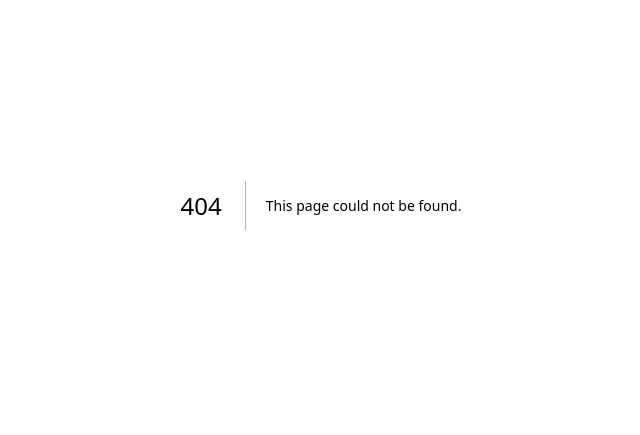
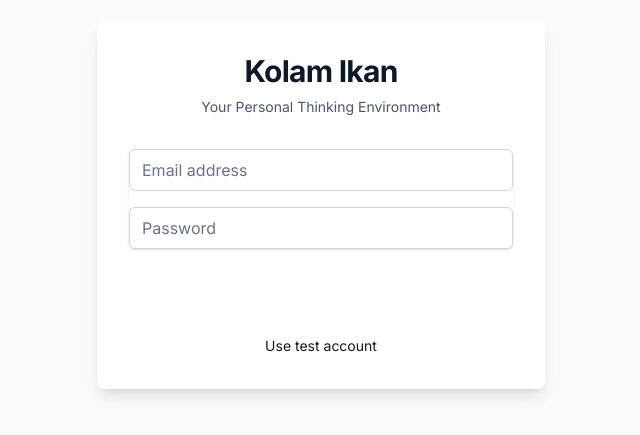
Before and after one commit to adittamavincent/kolam-ikan, a Next.js app: page /login in a window 1280 px wide. Before the commit this address had no page. Shown: the part 195-630 px from the top of the page, without its empty margins (319-959 px from the left). Built offline with nearby package versions, Linux system fonts and the light colour scheme; no server answers.

Commit message:
feat(auth): add authentication layout and login page
- Create main layout that redirects unauthenticated users to login
- Add useAuth hook for client-side auth state management
- Implement login page with email/password authentication
- Include test user functionality for easier development testing

```diff
--- /dev/null
+++ b/src/app/(auth)/login/page.tsx
@@ -0,0 +1,118 @@
+"use client";
+
+import { useState } from "react";
+import { useRouter } from "next/navigation";
+import { createClient } from "@/lib/supabase/client";
+
+export default function LoginPage() {
+  const [email, setEmail] = useState("");
+  const [password, setPassword] = useState("");
+  const [loading, setLoading] = useState(false);
+  const [error, setError] = useState("");
+  const router = useRouter();
+  const supabase = createClient();
+
+  const handleLogin = async (e: React.FormEvent) => {
+    e.preventDefault();
+    setLoading(true);
+    setError("");
+
+    const { error } = await supabase.auth.signInWithPassword({
+      email,
+      password,
+    });
+
+    if (error) {
+      setError(error.message);
+      setLoading(false);
+    } else {
+      router.push("/");
+      router.refresh();
+    }
+  };
+
+  // Quick test user login
+  const loginAsTestUser = async () => {
+    setEmail("test@kolamikan.local");
+    setPassword("KolamTest2026!");
+    // Will trigger form submission
+  };
+
+  return (
+    <div className="flex min-h-screen items-center justify-center bg-gray-50">
+      <div className="w-full max-w-md space-y-8 rounded-lg bg-white p-8 shadow-lg">
+        <div>
+          <h2 className="text-center text-3xl font-bold tracking-tight text-gray-900">
+            Kolam Ikan
+          </h2>
+          <p className="mt-2 text-center text-sm text-gray-600">
+            Your Personal Thinking Environment
+          </p>
+        </div>
+
+        <form className="mt-8 space-y-6" onSubmit={handleLogin}>
+          {error && (
+            <div className="rounded-md bg-red-50 p-4">
+              <p className="text-sm text-red-800">{error}</p>
+            </div>
+          )}
+
+          <div className="space-y-4 rounded-md shadow-sm">
+            <div>
+              <label htmlFor="email" className="sr-only">
+                Email address
+              </label>
+              <input
+                id="email"
+                name="email"
+                type="email"
+                autoComplete="email"
+                required
+                value={email}
+                onChange={(e) => setEmail(e.target.value)}
+                className="relative block w-full rounded-md border border-gray-300 px-3 py-2 text-gray-900 placeholder-gray-500 focus:z-10 focus:border-primary-500 focus:outline-none focus:ring-primary-500"
+                placeholder="Email address"
+              />
+            </div>
+            <div>
+              <label htmlFor="password" className="sr-only">
+                Password
+              </label>
+              <input
+                id="password"
+                name="password"
+                type="password"
+                autoComplete="current-password"
+                required
+                value={password}
+                onChange={(e) => setPassword(e.target.value)}
+                className="relative block w-full rounded-md border border-gray-300 px-3 py-2 text-gray-900 placeholder-gray-500 focus:z-10 focus:border-primary-500 focus:outline-none focus:ring-primary-500"
+                placeholder="Password"
+              />
+            </div>
+          </div>
+
+          <div>
+            <button
+              type="submit"
+              disabled={loading}
+              className="group relative flex w-full justify-center rounded-md bg-primary-600 px-3 py-2 text-sm font-semibold text-white hover:bg-primary-500 focus-visible:outline-2 focus-visible:outline-offset-2 focus-visible:outline-primary-600 disabled:opacity-50"
+            >
+              {loading ? "Signing in..." : "Sign in"}
+            </button>
+          </div>
+
+          <div className="text-center">
+            <button
+              type="button"
+              onClick={loginAsTestUser}
+              className="text-sm text-primary-600 hover:text-primary-500"
+            >
+              Use test account
+            </button>
+          </div>
+        </form>
+      </div>
+    </div>
+  );
+}
--- /dev/null
+++ b/src/app/(main)/layout.tsx
@@ -0,0 +1,21 @@
+import { redirect } from "next/navigation";
+import { createClient } from "@/lib/supabase/server";
+
+export default async function MainLayout({
+  children,
+}: {
+  children: React.ReactNode;
+}) {
+  // FIX: Add 'await' here
+  const supabase = await createClient();
+
+  const {
+    data: { user },
+  } = await supabase.auth.getUser();
+
+  if (!user) {
+    redirect("/login");
+  }
+
+  return <>{children}</>;
+}
--- /dev/null
+++ b/src/lib/hooks/useAuth.ts
@@ -0,0 +1,30 @@
+"use client";
+
+import { useEffect, useState } from "react";
+import { User } from "@supabase/supabase-js";
+import { createClient } from "@/lib/supabase/client";
+
+export function useAuth() {
+  const [user, setUser] = useState<User | null>(null);
+  const [loading, setLoading] = useState(true);
+  const supabase = createClient();
+
+  useEffect(() => {
+    // Get initial session
+    supabase.auth.getSession().then(({ data: { session } }) => {
+      setUser(session?.user ?? null);
+      setLoading(false);
+    });
+
+    // Listen for auth changes
+    const {
+      data: { subscription },
+    } = supabase.auth.onAuthStateChange((_event, session) => {
+      setUser(session?.user ?? null);
+    });
+
+    return () => subscription.unsubscribe();
+  }, [supabase]);
+
+  return { user, loading };
+}
```
